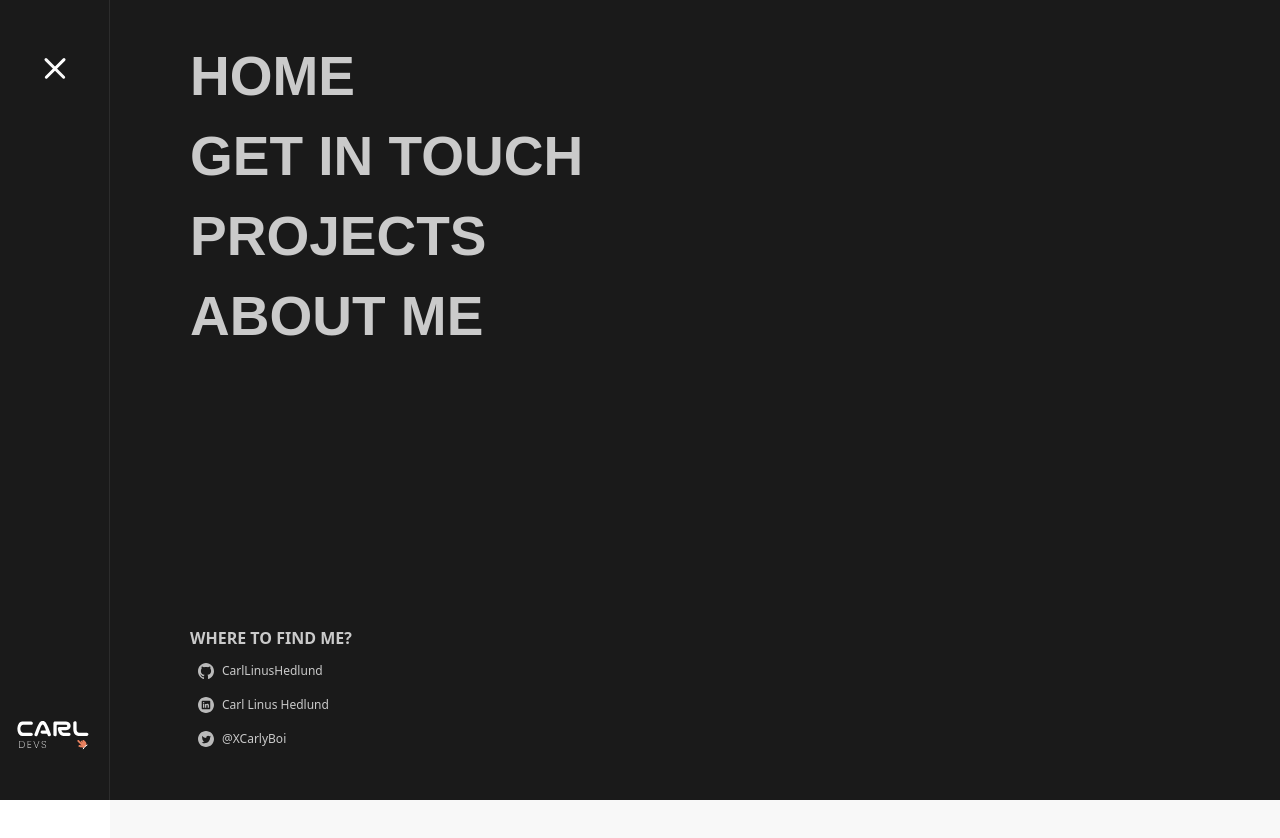
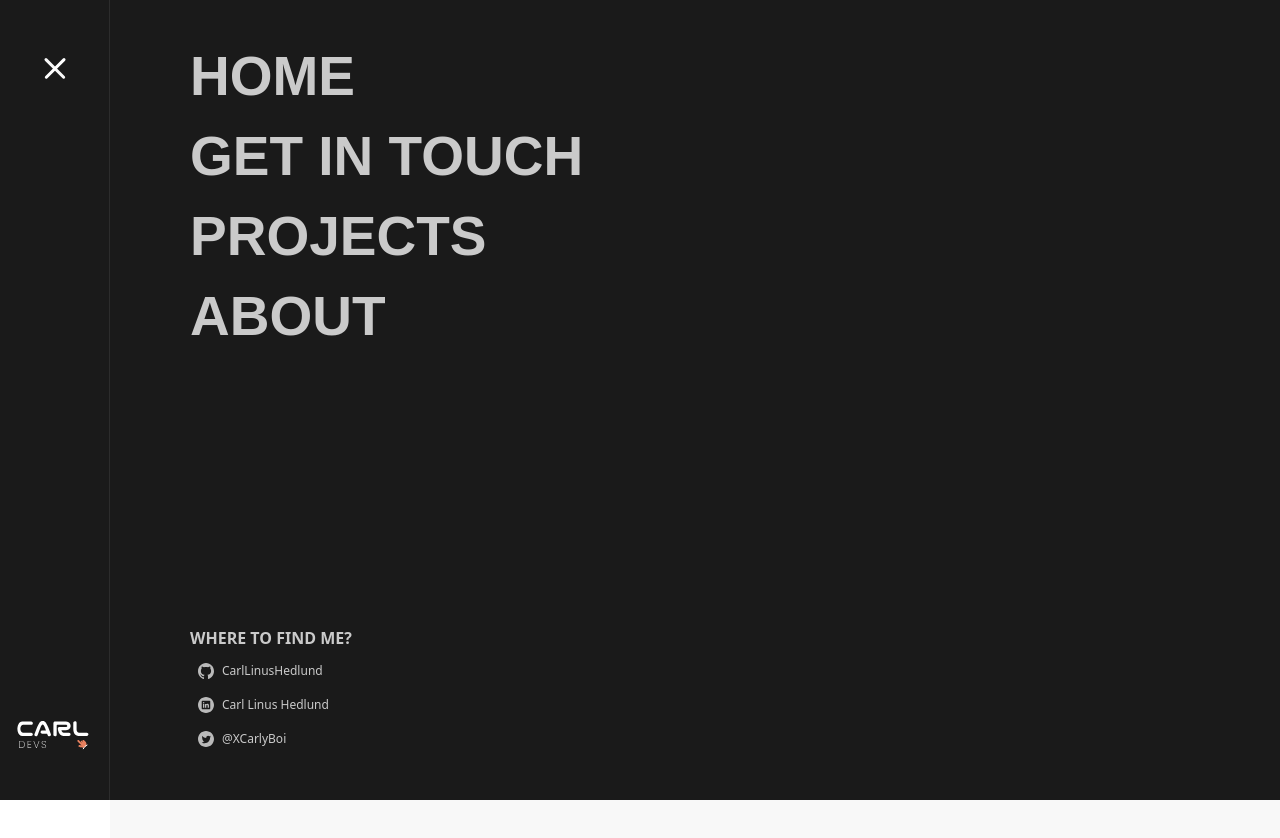
Before and after one commit to CarlLinusHedlund/CarlLinusHedlundDevs, a React (Vite) app: page / in a window 1280 px wide. Both pictures are taken after a click on the button 54 px from the left and 68 px from the top of the page. Shown: the top 838 px of the page. Built offline with nearby package versions, Linux system fonts and the light colour scheme.

Commit message:
added seperated folders and file for navlinks

```diff
--- a/src/components/header/Header.jsx
+++ b/src/components/header/Header.jsx
@@ -1,8 +1,10 @@
 /* eslint-disable jsx-a11y/no-static-element-interactions */
 import React, { useRef, useState } from 'react';
 import MediaLinks from './MediaLinks';
-import { Link, redirect } from 'react-router-dom';
-
+import HomeList from './NavLinks/HomeLi';
+import ContactList from './NavLinks/ContactLi';
+import AboutList from './NavLinks/AboutLi';
+import ProjectsList from './NavLinks/ProjectsLi';
 
 function Header() {
   const burgerRef = useRef();
@@ -36,7 +38,6 @@ function Header() {
     setIsMenuClicked(!isMenuClicked);
   };
 
-
   return (
     <div
       id="header"
@@ -54,48 +55,32 @@ function Header() {
           <div
             ref={burgerRef}
             className="relative h-[2.5px] w-7 rounded-lg bg-primaryWhite duration-500 before:absolute before:bottom-2 before:left-0 before:h-[2.5px] before:w-7 before:rounded-lg before:bg-white before:duration-500 after:absolute after:top-2 after:left-0 after:h-[2.5px] after:w-6 after:rounded-lg after:bg-white after:duration-500"
-          >
-          </div>
+          />
         </button>
       </div>
       <div
         ref={navRef}
         className="md:fixedWidth fixed top-0 right-0 z-10 mt-[90px] hidden h-full w-full flex-col justify-between gap-20 overflow-y-scroll bg-primaryDark text-[#cacaca] opacity-0 duration-700 md:mt-0"
       >
-        <ul className="mt-14 flex flex-col gap-2 md:gap-10 xs:gap-7 pl-[30px] md:pl-[80px]">
-          <Link to={'/'} onClick={updateMenu}>
-            <li
-              className={navListClass}
-              style={{ '--large-navigation-item-index': 1 }}
-            >
-              HOME
-            </li>
-          </Link>
-          <Link to={'/contact'} onClick={updateMenu} >
-            <li
-              className={navListClass}
-              style={{ '--large-navigation-item-index': 2 }}
-            >
-              GET IN TOUCH
-            </li>
-          </Link>
-          <Link to={'/projects'} onClick={updateMenu} >
-            <li
-              className={navListClass}
-              style={{ '--large-navigation-item-index': 3 }}
-            >
-              PROJECTS
-            </li>
-          </Link>
-          <Link to={'/about'} onClick={updateMenu} >
-            <li
-              className={navListClass}
-              style={{ '--large-navigation-item-index': 4 }}
-            >
-              ABOUT ME
-            </li>
-          </Link>
-        </ul>
+        <nav className="mt-14 flex flex-col gap-2 md:gap-10 xs:gap-7 pl-[30px] md:pl-[80px]">
+          <div
+            onClick={updateMenu}
+            onKeyDown={updateMenu}
+            className={navListClass}
+            style={{ '--large-navigation-item-index': 1 }}
+          >
+            <HomeList />
+          </div>
+          <div onClick={updateMenu} onKeyDown={updateMenu} className={navListClass} style={{ '--large-navigation-item-index': 2 }}>
+            <ContactList />
+          </div>
+          <div onClick={updateMenu} onKeyDown={updateMenu} className={navListClass} style={{ '--large-navigation-item-index': 3 }}>
+            <ProjectsList />
+          </div>
+          <div onClick={updateMenu} onKeyDown={updateMenu} className={navListClass} style={{ '--large-navigation-item-index': 4 }}>
+            <AboutList />
+          </div>
+        </nav>
         <MediaLinks />
       </div>
     </div>
--- /dev/null
+++ b/src/components/header/NavLinks/AboutLi.jsx
@@ -0,0 +1,13 @@
+import React from 'react';
+// eslint-disable-next-line import/no-extraneous-dependencies
+import { Link } from 'react-router-dom';
+
+function AboutList() {
+  return (
+    <Link to="/about">
+      ABOUT
+    </Link>
+  );
+}
+
+export default AboutList;
--- /dev/null
+++ b/src/components/header/NavLinks/ContactLi.jsx
@@ -0,0 +1,13 @@
+import React from 'react';
+// eslint-disable-next-line import/no-extraneous-dependencies
+import { Link } from 'react-router-dom';
+
+function ContactList() {
+  return (
+    <Link to="/contact">
+      GET IN TOUCH
+    </Link>
+  );
+}
+
+export default ContactList;
--- /dev/null
+++ b/src/components/header/NavLinks/HomeLi.jsx
@@ -0,0 +1,13 @@
+import React from 'react';
+// eslint-disable-next-line import/no-extraneous-dependencies
+import { Link } from 'react-router-dom';
+
+function HomeList() {
+  return (
+    <Link to="/">
+      HOME
+    </Link>
+  );
+}
+
+export default HomeList;
--- /dev/null
+++ b/src/components/header/NavLinks/ProjectsLi.jsx
@@ -0,0 +1,13 @@
+import React from 'react';
+// eslint-disable-next-line import/no-extraneous-dependencies
+import { Link } from 'react-router-dom';
+
+function ProjectsList() {
+  return (
+    <Link to="/projects">
+      PROJECTS
+    </Link>
+  );
+}
+
+export default ProjectsList;
```
Also changed, not shown: src/App.jsx (+10 -13 lines), src/components/header/MediaLinks.jsx (+3 -5 lines).
